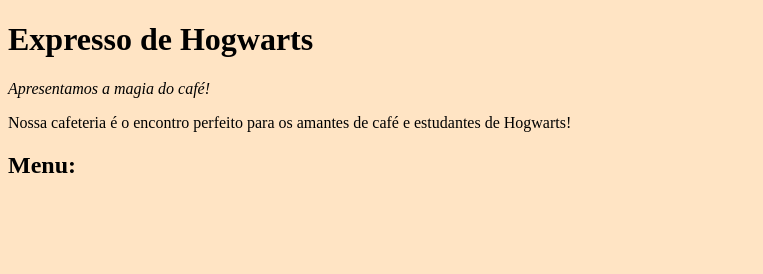
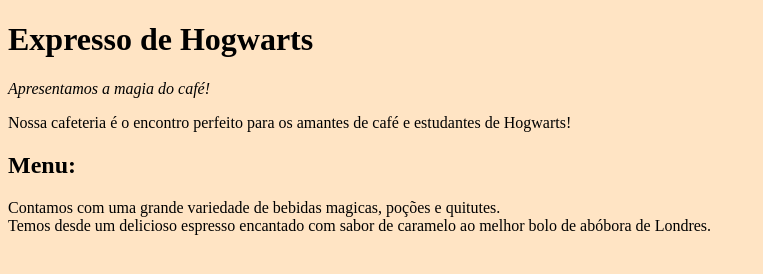
Before and after one commit to Celina3009/Caf-do-Hogwarts, a plain HTML site: page index.html in a window 1280 px wide. Shown: the whole page, without its empty margins (0-763 px from the left). Drawn offline with Linux system fonts and the light colour scheme.

Commit message:
paragrafo

```diff
--- a/index.html
+++ b/index.html
@@ -9,8 +9,9 @@
     <h1>Expresso de Hogwarts</h1>
     <p><em>Apresentamos a magia do café!</em></p>
     <p>Nossa cafeteria é o encontro perfeito para os amantes de café e estudantes de Hogwarts!</p>
+
     <h2> Menu:</h2>
-    <p></p>
+    <p>Contamos com uma grande variedade de bebidas magicas, poções e quitutes.<br>Temos desde um delicioso espresso encantado com sabor de caramelo ao melhor bolo de abóbora de Londres.</p>
 
 </body>
 
```
